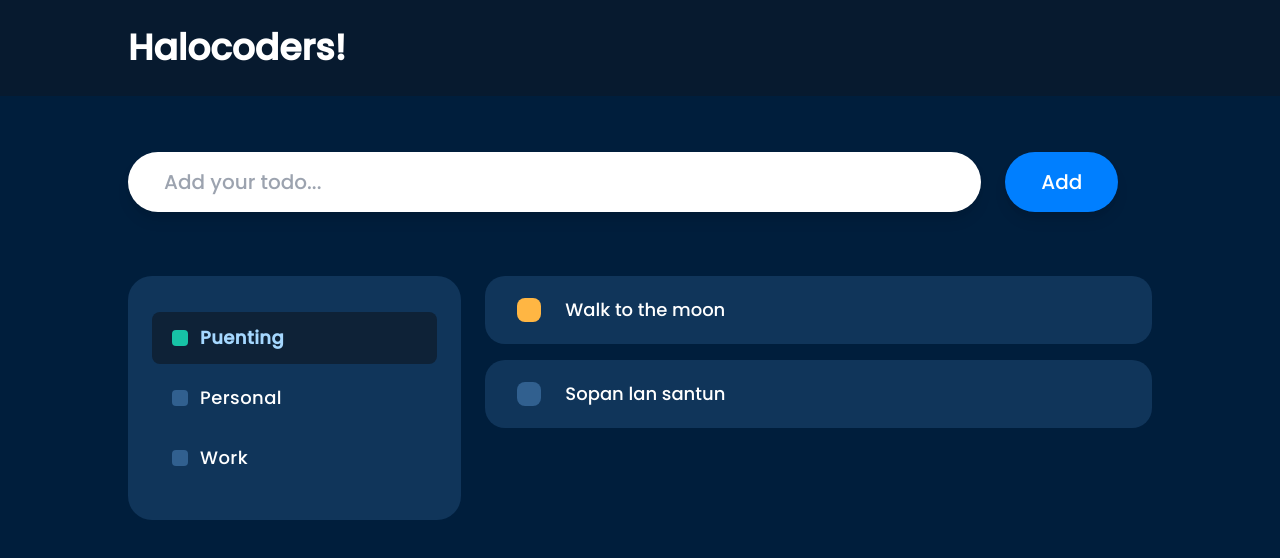
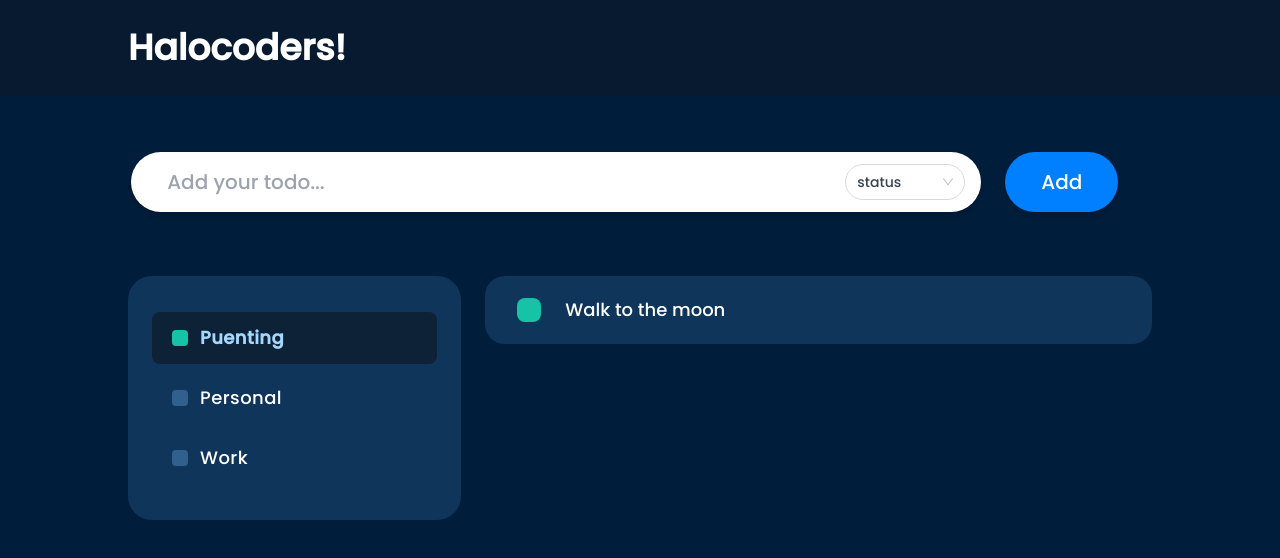
Before and after one commit to halocoders/redux-exploration, a React (Create React App) app: page / in a window 1280 px wide. Shown: the top 558 px of the page. Built offline with nearby package versions, Linux system fonts and the light colour scheme.

Commit message:
add and logic color

```diff
--- a/package.json
+++ b/package.json
@@ -12,7 +12,8 @@
     "react-redux": "^7.2.5",
     "react-router-dom": "^5.3.0",
     "react-scripts": "4.0.3",
-    "redux": "^4.1.1"
+    "redux": "^4.1.1",
+    "uuid": "^8.3.2"
   },
   "scripts": {
     "start": "craco start",
--- a/src/App.js
+++ b/src/App.js
@@ -1,10 +1,7 @@
 import { Home } from './components/Home';
-import { useSelector } from 'react-redux';
 import { BrowserRouter as Router } from 'react-router-dom';
 
 function App() {
-  const state = useSelector((state) => state.todos);
-  console.log(state);
   return (
     <Router>
       <div className="App">
--- a/src/components/Add.js
+++ b/src/components/Add.js
@@ -2,29 +2,56 @@ import React, { useState } from 'react';
 import { useDispatch } from 'react-redux';
 import { addTodo } from '../redux/action';
 
+import { Select } from 'antd';
+
 export const Add = () => {
-  const [state, setstate] = useState('');
+  const [title, setTitle] = useState('');
+  const [status, setStatus] = useState('status');
   const dispatch = useDispatch();
 
   const handleSubmit = (e) => {
     e.preventDefault();
 
-    dispatch(addTodo(state));
-    setstate('');
+    dispatch(
+      addTodo({
+        id: Math.random() * 100,
+        title: title,
+        status: status,
+      })
+    );
+    setTitle('');
   };
+
+  const { Option } = Select;
 
   return (
     <form
       onSubmit={handleSubmit}
       className="flex mt-14 max-w-screen-lg mx-auto gap-6"
     >
-      <input
-        type="text"
-        className="text-xl py-4 px-9 font-normal rounded-full focus:outline-none w-10/12 shadow-lg"
-        placeholder="Add your todo..."
-        value={state}
-        onChange={(e) => setstate(e.target.value)}
-      />
+      <div className="inputan w-10/12 flex relative items-center">
+        <Select
+          labelInValue
+          defaultValue={{ value: `${status}` }}
+          className="absolute right-4 bg-transparent text-gray-700
+        h-9"
+          style={{ width: 120 }}
+          onChange={(e) => setStatus(e.value)}
+        >
+          <Option value="important">Puenting</Option>
+          <Option value="personal">Personal</Option>
+          <Option value="work">Work</Option>
+        </Select>
+        ,
+        <input
+          required
+          type="text"
+          className="text-xl py-4 pl-9 pr-28 font-normal rounded-full focus:outline-none w-full shadow-lg"
+          placeholder="Add your todo..."
+          value={title}
+          onChange={(e) => setTitle(e.target.value)}
+        />
+      </div>
       <button
         type="submit"
         className="text-xl py-4 px-9 font-normal text-white rounded-full shadow-lg"
--- a/src/components/Category.js
+++ b/src/components/Category.js
@@ -7,19 +7,28 @@ export const Category = () => {
       <ul className="py-9 px-6 rounded-3xl" style={{ background: '#10355A' }}>
         <li className="active flex items-center gap-3 py-3 px-5 rounded-lg mb-2 transition-all">
           <div className="h-4 w-4 rounded box"></div>
-          <Link className="font-semibold text-lg tracking-wide cursor-default">
+          <Link
+            to="/"
+            className="font-semibold text-lg tracking-wide cursor-default"
+          >
             Puenting
           </Link>
         </li>
         <li className="flex items-center gap-3 py-3 px-5 rounded-lg mb-2 transition-all">
           <div className="h-4 w-4 rounded box"></div>
-          <Link className="text-lg tracking-wide text-white cursor-default">
+          <Link
+            to="/"
+            className="text-lg tracking-wide text-white cursor-default"
+          >
             Personal
           </Link>
         </li>
         <li className="flex items-center gap-3 py-3 px-5 rounded-lg transition-all">
           <div className="h-4 w-4 rounded box"></div>
-          <Link className="text-lg tracking-wide text-white cursor-default">
+          <Link
+            to="/"
+            className="text-lg tracking-wide text-white cursor-default"
+          >
             Work
           </Link>
         </li>
--- /dev/null
+++ b/src/components/ItemList.js
@@ -0,0 +1,19 @@
+import React from 'react';
+
+export const ItemList = ({ data }) => {
+  const stats = {
+    important: 'important',
+    personal: 'personal',
+    work: 'work',
+    status: 'status',
+  };
+  const stathus = stats[data.status];
+  return (
+    <li
+      className={`li-item py-5 px-8 bg-gray-600 flex items-center gap-6 text-lg text-white mb-4 ${stathus}`}
+    >
+      <div className="box-item w-6 h-6 rounded-lg"></div>
+      {data.title}
+    </li>
+  );
+};
--- a/src/components/List.js
+++ b/src/components/List.js
@@ -1,5 +1,6 @@
 import React from 'react';
 import { useSelector } from 'react-redux';
+import { ItemList } from './ItemList';
 
 export const List = () => {
   const todos = useSelector((state) => state.todos);
@@ -8,17 +9,7 @@ export const List = () => {
     <div className="w-4/6">
       <ul>
         {todos.map((e) => {
-          return (
-            <li
-              key={e.id}
-              className={`li-item py-5 px-8 bg-gray-600 flex items-center gap-6 text-lg text-white mb-4 ${
-                e.status === '' ? '' : 'personal'
-              }`}
-            >
-              <div className="box-item w-6 h-6 rounded-lg"></div>
-              {e.title}
-            </li>
-          );
+          return <ItemList key={e.id} data={e} />;
         })}
       </ul>
     </div>
--- a/src/index.css
+++ b/src/index.css
@@ -53,3 +53,9 @@ body {
 .li-item.work .box-item {
   background: #f8497c;
 }
+
+.ant-select-selector {
+  height: 36px !important;
+  align-items: center;
+  border-radius: 999px !important;
+}
--- a/src/index.js
+++ b/src/index.js
@@ -1,5 +1,6 @@
 import React from 'react';
 import ReactDOM from 'react-dom';
+import 'antd/dist/antd.css';
 import './index.css';
 import App from './App';
 import { Provider } from 'react-redux';
--- a/src/redux/action.js
+++ b/src/redux/action.js
@@ -1,13 +1,8 @@
 import * as types from './actionTypes';
 
-let countID = 5;
 export const addTodo = (todo) => {
   return {
     type: types.ADD_TODO,
-    payload: {
-      id: ++countID,
-      title: todo,
-      status: '',
-    },
+    payload: todo,
   };
 };
--- a/src/redux/reducer.js
+++ b/src/redux/reducer.js
@@ -6,15 +6,9 @@ const todos = [
     title: 'Walk to the moon',
     status: 'important',
   },
-  {
-    id: 2,
-    title: 'Sopan lan santun',
-    status: '',
-  },
 ];
 
 const todoReducer = (state = todos, action) => {
-  let newTodos;
   switch (action.type) {
     case types.ADD_TODO:
       return [...state, action.payload];
```
Also changed, not shown: 1 other file (tests, documents, lock files or other folders).
